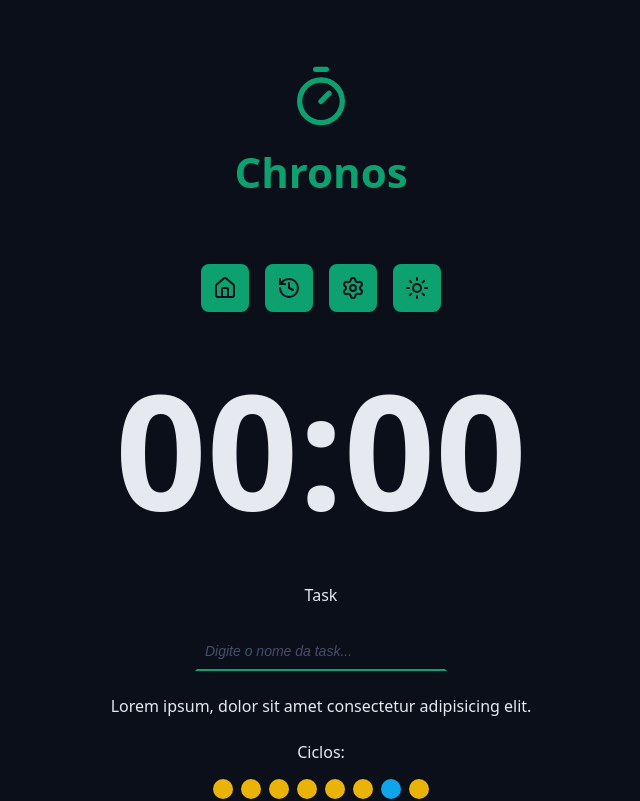
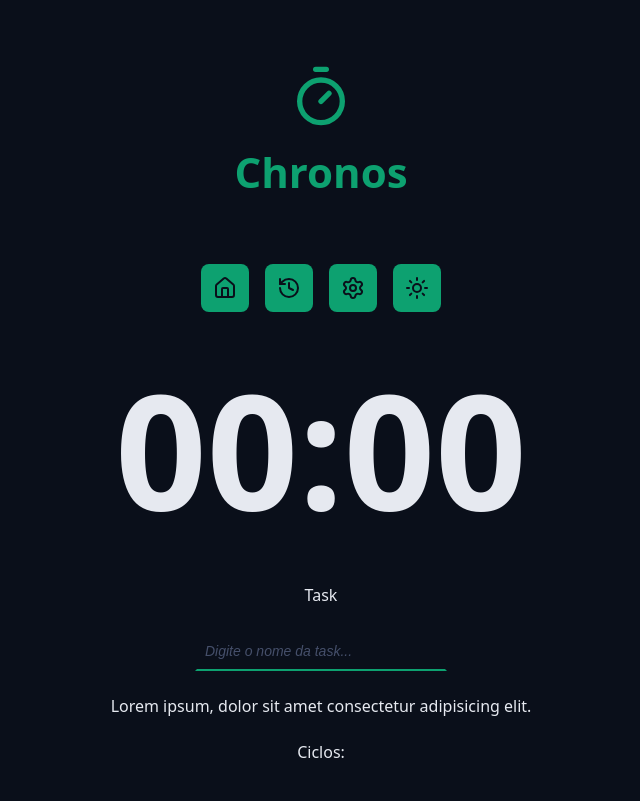
Before and after one commit to dhionathan01/chronosAPP, a React (Vite) app: page / in a window 1280 px wide. Shown: the top 801 px of the page, without its empty margins (319-959 px from the left). Built offline with nearby package versions, Linux system fonts and the light colour scheme.

Commit message:
✨ feat: atualiza exibição de ciclos com base nas tarefas
Agora a exibição dos ciclos é dinâmica, utilizando as tarefas do estado em vez de elementos estáticos.

```diff
--- a/src/components/Cycles/index.tsx
+++ b/src/components/Cycles/index.tsx
@@ -1,18 +1,27 @@
+import { useEffect } from 'react';
+import { useTaskContext } from '../../contexts/TaskContext/useTaskContext';
 import styles from './styles.module.css';
 export function Cycles() {
+  const { state, setState } = useTaskContext();
+  const cycleStep = Array.from({ length: state.currentCycle });
+  console.log(cycleStep);
+  useEffect(() => {
+    console.log(state);
+  }, [state]);
   return (
     <div className={styles.cycles}>
       <span>Ciclos:</span>
-
       <div className={styles.cycleDots}>
-        <span className={`${styles.cycleDot} ${styles.workTime}`}></span>
-        <span className={`${styles.cycleDot} ${styles.breakTime}`}></span>
-        <span className={`${styles.cycleDot} ${styles.workTime}`}></span>
-        <span className={`${styles.cycleDot} ${styles.breakTime}`}></span>
-        <span className={`${styles.cycleDot} ${styles.workTime}`}></span>
-        <span className={`${styles.cycleDot} ${styles.breakTime}`}></span>
-        <span className={`${styles.cycleDot} ${styles.longBreakTime}`}></span>
-        <span className={`${styles.cycleDot} `}></span>
+        {state.tasks &&
+          state.tasks.map(item => {
+            console.log(item);
+            console.log(item['type']);
+            return (
+              <span
+                className={`${styles.cycleDot} ${styles[item['type']]}`}
+              ></span>
+            );
+          })}
       </div>
     </div>
   );
--- a/src/components/MainForm/index.tsx
+++ b/src/components/MainForm/index.tsx
@@ -14,9 +14,8 @@ export function MainForm() {
   const nextCycle = getNextCycle(state.currentCycle);
   const nextCycleType = getNextCycleType(nextCycle);
   const taskNameInput = useRef<HTMLInputElement>(null);
+
   function handleClickSubmitForm(event: React.FormEvent<HTMLFormElement>) {
-    console.log(taskNameInput.current);
-    console.log(taskNameInput.current.value);
     event.preventDefault();
     if (!taskNameInput.current) return;
     const taskName = taskNameInput.current.value.trim();
@@ -31,22 +30,20 @@ export function MainForm() {
       completeDate: null,
       interruptDate: null,
       duration: state.config[nextCycleType],
-      type: 'workTime',
+      type: nextCycleType,
     };
 
     const secondsRemaining = newTask.duration * 60;
     const formatedSecondsRemaining =
       formatedSecondsRemainingToMinutes(secondsRemaining);
-    console.log(formatedSecondsRemaining);
     setState(prevState => {
       return {
         ...prevState,
         tasks: [...prevState.tasks, newTask],
         activeTask: newTask,
         currentCycle: nextCycle,
-        type: nextCycleType,
         formatedSecondsRemaining,
-        config: { ...prevState, ...prevState.config },
+        config: { ...prevState.config },
       };
     });
   }
```
